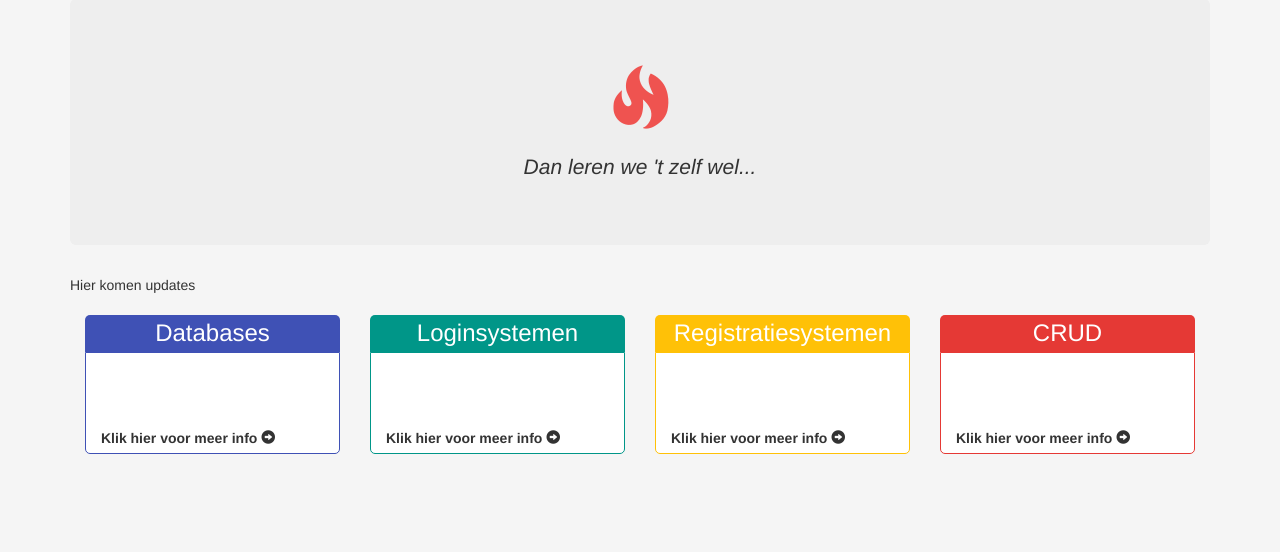
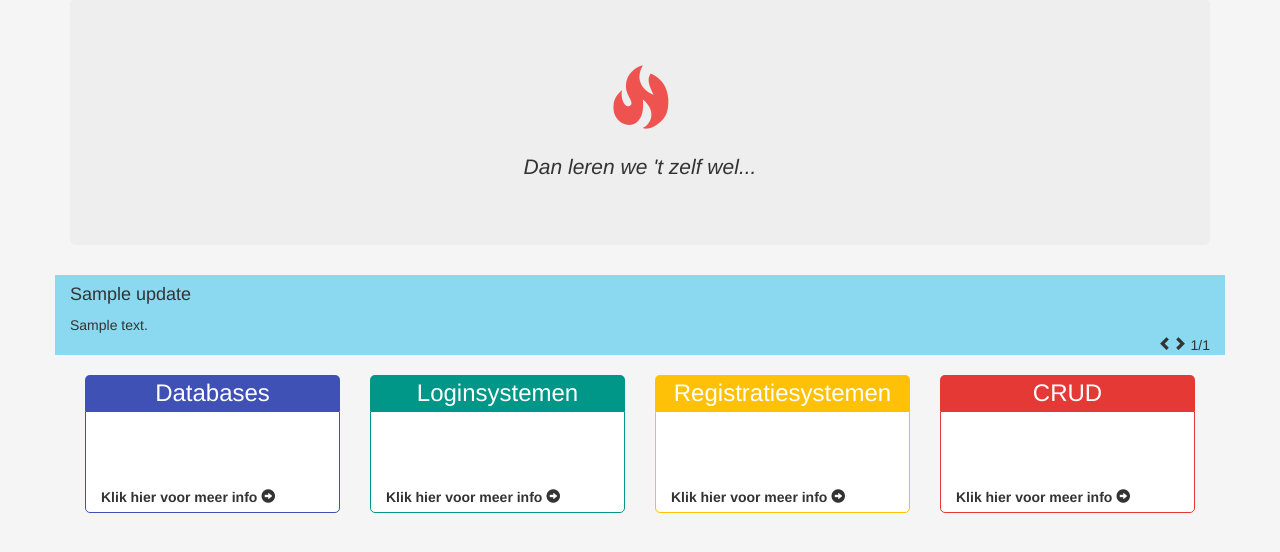
Before and after one commit to MaxHauser97/ROC-Anarchy, a PHP site: page / in a window 1280 px wide. Shown: the part 73-625 px from the top of the page. Run offline with PHP 8.4, Linux system fonts and the light colour scheme; the visitor is signed in with stand-in values (Sample User, id 1); tables that the repository leaves empty or names only in its code hold one stand-in row (values such as "Sample post"); some libraries are stand-ins or nearby versions.

Commit message:
Make updates section on dashboard

```diff
--- a/CreateDatabases.php
+++ b/CreateDatabases.php
@@ -9,6 +9,8 @@
 			echo CreateTable('users (id int AUTO_INCREMENT PRIMARY KEY, name varchar(255), password varchar(255))');
 			echo InsertData("INSERT INTO users (name, password) VALUES ('leerling', 'b9d71fbbd8ca839533a47180a57da24f0187f2ec55dd282fb90150686336980922a502949f36bffcd54d832ff373a377acbfe9a7480493a9a83f1122d6846d2b')");
 			echo InsertData("INSERT INTO users (name, password) VALUES ('admin', '6d83fb6436ca42f5283d85c8c186c2d780aae6b6325dd17adbaaab28d77edf54068197ca5cc652a85ff2b104f597f3de13340eaf97edc6253a7f250142b8f14f')");
+			echo CreateTable('updates (id int AUTO_INCREMENT PRIMARY KEY, title varchar(255), text varchar(255))');
+			echo InsertData("INSERT INTO updates (title, text) VALUES ('Test', 'Hier komen in de toekomst updates over de site te staan.')");
 		}
 		else {
 			echo "Wrong SQL login credentials. Edit your credentials in Config.php!";
@@ -52,6 +54,8 @@
 			CreateTable('users (id int AUTO_INCREMENT PRIMARY KEY, name varchar(255), password varchar(255))');
 			InsertData("INSERT INTO users (name, password) VALUES ('leerling', 'b9d71fbbd8ca839533a47180a57da24f0187f2ec55dd282fb90150686336980922a502949f36bffcd54d832ff373a377acbfe9a7480493a9a83f1122d6846d2b')");
 			InsertData("INSERT INTO users (name, password) VALUES ('admin', '6d83fb6436ca42f5283d85c8c186c2d780aae6b6325dd17adbaaab28d77edf54068197ca5cc652a85ff2b104f597f3de13340eaf97edc6253a7f250142b8f14f')");
+			CreateTable('updates (id int AUTO_INCREMENT PRIMARY KEY, title varchar(255), text varchar(255))');
+			InsertData("INSERT INTO updates (title, text) VALUES ('Test', 'Hier komen in de toekomst updates over de site te staan.')");
 			return true;
 		}
 		else {
--- a/Login.css
+++ b/Login.css
@@ -74,7 +74,6 @@ p {
 	padding: 0px;
 }
 
-
 /*MOBILES*/
 @media (max-width: 425px) {/*Max width for mobiles are 425PX, afther that, they become tablets.*/
 	.container-fluid:first-child {
--- a/index.php
+++ b/index.php
@@ -1,8 +1,60 @@
 <?php
 	session_start();
+	include 'Includes.php';
 
 	if (!isset($_SESSION["username"])) {
 		header("Location: Login.php?login=false");
+	}
+
+	$title = "Failed to load update...";
+	$text = "Faied to load update...";
+	$totalposts = 1;
+
+	if ($conn = Connect()) {
+		if ($result = Query("updates", "SELECT * FROM updates WHERE id = '1'")) {
+			while ($row = mysqli_fetch_array($result)) {
+				$title = $row["title"];
+				$text = $row["text"];
+			}
+		}
+		if ($result = Query("updates", "SELECT COUNT(*) FROM updates")) {
+			if ($result) {
+				while ($row = mysqli_fetch_array($result)) {
+					$totalposts = $row[0];
+				}
+			}
+		}
+	}
+
+	if (isset($_REQUEST["getupdate"])) {
+		if ($conn = Connect()) {
+			if (preg_replace('/[^A-Za-z0-9\-]/', '', $_GET['getupdate']) != $_GET['getupdate']) {
+				$data["status"] = "error";
+				echo json_encode($data);
+				return;
+			}
+			if ($result = Query("updates", "SELECT * FROM updates WHERE id = '".$_GET['getupdate']."'")) {
+				if ($result) {
+					echo json_encode(mysqli_fetch_array($result));
+					return;
+				}
+				else {
+					$data["status"] = "error";
+					echo json_encode($data);
+					return;
+				}
+			}
+			else {
+				$data["status"] = "error";
+				echo json_encode($data);
+				return;
+			}
+		}
+		else {
+			$data["status"] = "error";
+			echo json_encode($data);
+			return;
+		}
 	}
 ?>
 
@@ -66,8 +118,14 @@
 		</div>
 
 		<div class="container-fluid">
-	<div class="container">
-		Hier komen updates
+			<div class="container" style="background-color: #8ad9f1;">
+				<h4 id="updateTitle"><?php echo $title; ?></h4>
+				<div id="updateMessage">
+					<?php echo $text; ?>
+				</div>
+				<span style="float:right;">&nbsp;<span id="updateCurrent">1</span>/<?php echo $totalposts; ?></span>
+				<span class="glyphicon glyphicon-chevron-right" onclick="next();" style="float:right; cursor:pointer;"></span>
+				<span class="glyphicon glyphicon-chevron-left" onclick="previous();" style="float:right; cursor:pointer;"></span>
 			</div>
 		</div>
 
@@ -93,6 +151,37 @@
 			</div>
 		</div>
 
+		<script>
+			var current = 1;
+
+			function next () {
+				$.ajax("index.php?getupdate="+(current+1), {
+					success: function (data) {
+						var arr = JSON.parse(data);
+						if (arr) {
+							$("#updateTitle").text(arr["title"]);
+							$("#updateMessage").text(arr["text"]);
+							current++;
+							$("#updateCurrent").text(current);
+						}
+					}
+				});
+			}
+
+			function previous () {
+				$.ajax("index.php?getupdate="+(current-1), {
+					success: function (data) {
+						var arr = JSON.parse(data);
+						if (arr) {
+							$("#updateTitle").text(arr["title"]);
+							$("#updateMessage").text(arr["text"]);
+							current--;
+							$("#updateCurrent").text(current);
+						}
+					}
+				});
+			}
+		</script>
 
 	</body>
 </html>
```
Lines whose indentation alone changed are shown as unchanged.
